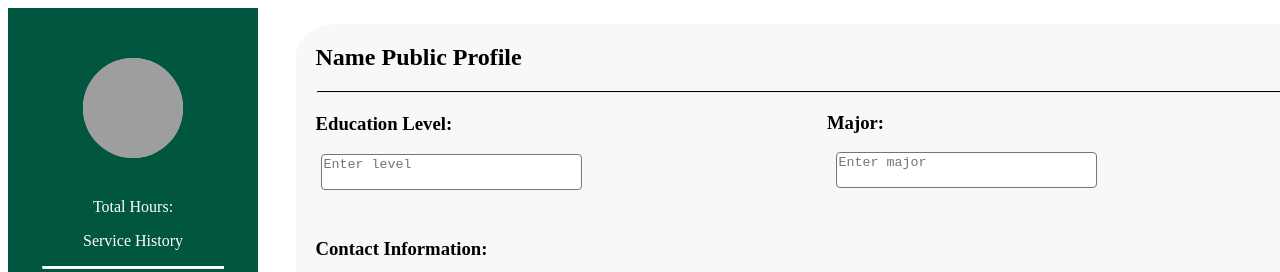
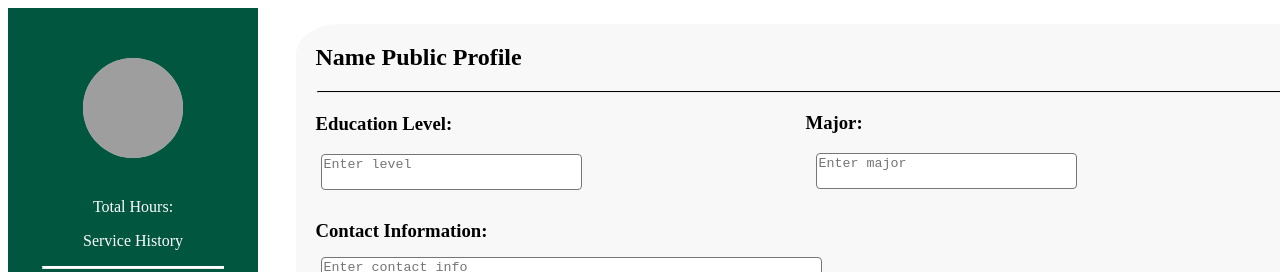
Before and after one commit to 5-Fifths/Volunteer-Hive, a plain HTML site: page webpage/Profile.html in a window 1280 px wide. Shown: the top 272 px of the page. Drawn offline with Linux system fonts and the light colour scheme; grey boxes are pictures that could not be loaded.

Commit message:
modified since text area wasn't working

```diff
--- a/webpage/Profile.html
+++ b/webpage/Profile.html
@@ -37,10 +37,14 @@
 
             <textarea id="educ-level" name="educ-level" rows="2" cols="30" placeholder="Enter level"></textarea>
 
+            <div id="major-level">
+            <h3 class="second-text" id="major">Major:</h3>
+             </div>
 
-            <h3 class="second-text" id="major">Major:</h3>
+            <div id="text-major">
+            <textarea id="major-prof" name="major-prof" rows="2" cols="30" placeholder="Enter major"></textarea>
+             </div>
 
-            <textarea id="major-prof" name="major-prof" rows="2" cols="30" placeholder="Enter major"></textarea>
 
 
             <h3 class="second-text"  id="contact">Contact Information:</h3>
--- a/webpage/styles1.css
+++ b/webpage/styles1.css
@@ -290,9 +290,11 @@
 
   }
 
-  #major {
+  #major-level {
       text-align: center;
-      margin-top: -82px;
+      margin-top: -100px;
+      margin-left: 490px;
+
   }
 
   #me {
@@ -331,8 +333,8 @@
       margin-left: 25px;
   }
 
-  #major-prof {
-      margin-left: 540px;
+  #text-major {
+      margin-left: 520px;
       margin-bottom: 27px;
   }
 
```
